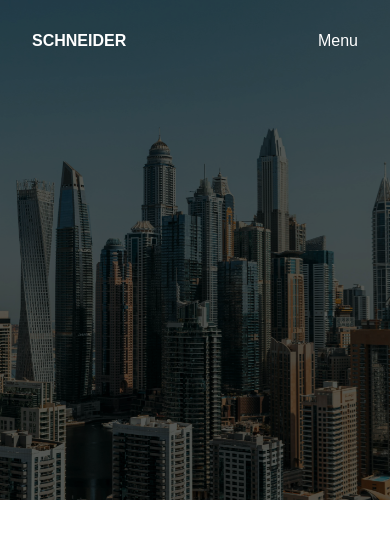
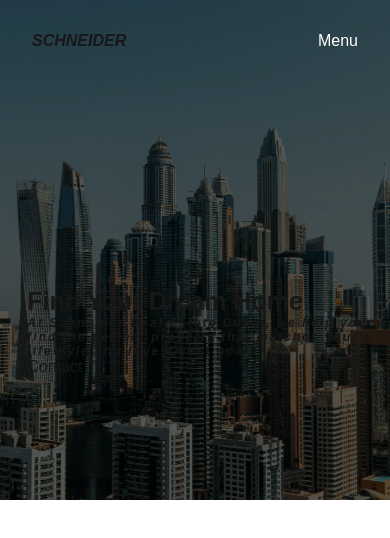
Before and after one commit to Hawinf/SCHNEIDER-Real-Estate, a Next.js app: page / in a window 390 px wide. Shown: the top 538 px of the page. Built offline with nearby package versions, Linux system fonts and the light colour scheme.

Commit message:
fixing the header section

```diff
--- a/src/components/header/Header.js
+++ b/src/components/header/Header.js
@@ -1,153 +1,14 @@
-// 'use client'
-// import { useState, useEffect } from 'react'
-// import { motion, AnimatePresence } from 'framer-motion'
-// import Image from 'next/image'
-
-// const images = ['/header1.jpg', '/header2.jpg', '/header3.jpg']
-
-// export default function Header() {
-//   const [index, setIndex] = useState(0)
-
-//   // Auto-slide every 4 seconds
-//   useEffect(() => {
-//     const timer = setInterval(() => {
-//       setIndex((prev) => (prev + 1) % images.length)
-//     }, 4000)
-//     return () => clearInterval(timer)
-//   }, [])
-
-//   return (
-//     <div className="relative w-full h-[500px] overflow-hidden">
-//       <AnimatePresence mode="wait">
-//         <motion.div
-//           key={index}
-//           className="absolute top-0 left-0 w-full h-full"
-//           initial={{ opacity: 0, x: 100 }}
-//           animate={{ opacity: 1, x: 0 }}
-//           exit={{ opacity: 0, x: -100 }}
-//           transition={{
-//             type: 'tween',
-//             duration: 1.8,
-//             ease: [0.45, 0, 0.55, 1], // smooth cinematic curve
-//           }}
-//         >
-//           <Image
-//             src={images[index]}
-//             alt="slider image"
-//             fill
-//             className="object-cover"
-//             priority
-//           />
-//         </motion.div>
-//       </AnimatePresence>
-//     </div>
-//   )
-// }
-
-
-// 'use client'
-// import { useState, useEffect } from 'react'
-// import { motion, AnimatePresence } from 'framer-motion'
-// import Image from 'next/image'
-
-// const images = ['/header1.jpg', '/header2.jpg', '/header3.jpg']
-
-// export default function Header() {
-//   const [index, setIndex] = useState(0)
-
-//   // Auto-slide every 5 seconds
-//   useEffect(() => {
-//     const timer = setInterval(() => {
-//       setIndex((prev) => (prev + 1) % images.length)
-//     }, 5000)
-//     return () => clearInterval(timer)
-//   }, [])
-
-//   return (
-//     <div className="relative w-full h-[600px] overflow-hidden">
-//       <AnimatePresence>
-//         <motion.div
-//           key={index}
-//           className="absolute top-0 left-0 w-full h-full"
-//           initial={{ opacity: 0, scale: 1.02 }}
-//           animate={{ opacity: 1, scale: 1 }}
-//           exit={{ opacity: 0, scale: 0.98 }}
-//           transition={{
-//             duration: 1.8,
-//             ease: [0.45, 0, 0.55, 1],
-//           }}
-//         >
-//           <Image
-//             src={images[index]}
-//             alt="slider"
-//             fill
-//             className="object-cover"
-//             priority
-//           />
-//         </motion.div>
-//       </AnimatePresence>
-//     </div>
-//   )
-// }
-
-
-// 'use client'
-// import { useState, useEffect } from 'react'
-// import { motion, AnimatePresence } from 'framer-motion'
-// import Image from 'next/image'
-// import './header.css';
-
-// const images = ['/header1.jpg', '/header2.jpg', '/header3.jpg']
-
-// export default function Header() {
-//   const [index, setIndex] = useState(0)
-
-//   useEffect(() => {
-//     const timer = setInterval(() => {
-//       setIndex((prev) => (prev + 1) % images.length)
-//     }, 5000)
-//     return () => clearInterval(timer)
-//   }, [])
-
-//   return (
-//     <div className="relative w-full h-[600px] overflow-hidden smooth-slider">
-//       <AnimatePresence mode="wait">
-//         <motion.div
-//           key={index}
-//           className="absolute inset-0"
-//           initial={{ opacity: 0, scale: 1.03 }}
-//           animate={{ opacity: 1, scale: 1 }}
-//           exit={{ opacity: 0, scale: 0.97 }}
-//           transition={{
-//             duration: 1.8,
-//             ease: [0.45, 0, 0.55, 1],
-//           }}
-//         >
-//           <Image
-//             src={images[index]}
-//             alt="slider"
-//             fill
-//             priority
-//             className="object-cover smooth-image"
-//           />
-//         </motion.div>
-//       </AnimatePresence>
-//     </div>
-//   )
-// }
-
 
 'use client';
 
 import React, { useState, useEffect } from 'react';
 import { motion, AnimatePresence } from 'framer-motion';
+import Link from 'next/link';
 import './header.css';
 
 const slides = [
   '/header1.jpg',
   '/header2.jpg',
-  '/header3.jpg',
-  '/header4.jpg',
   '/header3.jpg',
 ];
 
@@ -162,6 +23,7 @@ export default function Header() {
   }, []);
 
   return (
+    <>
     <div className="slider-container">
       <AnimatePresence mode="wait">
         <motion.img
@@ -175,10 +37,16 @@ export default function Header() {
           transition={{
             type: 'tween',
             duration: 2,
-            ease: [0.45, 0, 0.55, 1],
+            ease: [1, 1, 0.55, 1],
           }}
         />
       </AnimatePresence>
     </div>
+    <main className='header-section'>
+        <h1>Find Your Dream Home</h1>
+        <h4><i>At Schneider Real Estate Dubai, we help you find the perfect property that matches your lifestyle and investment goals.</i></h4>
+        <Link href='/'>Contact</Link>
+    </main>
+    </>
   );
 }
--- a/src/components/header/header.css
+++ b/src/components/header/header.css
@@ -32,3 +32,37 @@
     background: rgba(0, 0, 0, 0.3); /* adjust opacity */
     pointer-events: none;
   }
+.header-section {
+    position: absolute;
+    top: 24%;
+    left: 2%;
+}
+.header-section h1 {
+    font-size: 70px;
+    font-weight: 700;
+}
+.header-section h4 {
+    letter-spacing: 2px;
+}
+
+@media (max-width:768px) {
+    .header-section {
+        left: 4%;
+    }
+    .header-section h1 {
+        font-size: 50px;
+    }
+}
+@media (max-width:576px) {
+    .header-section {
+        width: 90%;
+        top: 34%;
+        left: 7%;
+    }
+    .header-section h1 {
+        font-size: 25px;
+    }
+    .header-section h4 {
+        font-size: 12px;
+    }
+}
--- a/src/components/menu/Menu.js
+++ b/src/components/menu/Menu.js
@@ -56,7 +56,7 @@ useEffect(() => {
         <main className="menu-container" ref={container}>
             <nav className="menu-bar">
                 <main className="menu-logo">
-                    <Link href="/"><b>SCHNEIDER</b></Link>
+                    <h4 href="/"><i>SCHNEIDER</i></h4>
                 </main>
                 <main className="menu-open" onClick={toggleMenu}>
                     <p>Menu</p>
```
